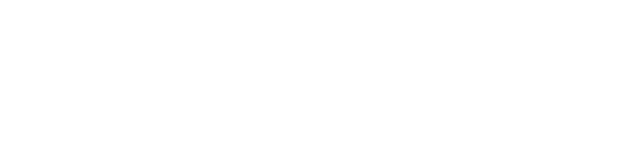
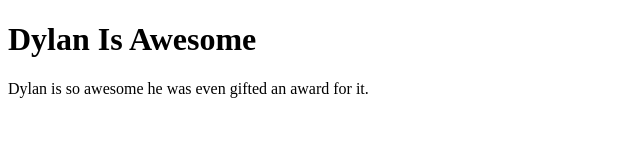
Before and after one commit to DylanAndrejs/first-website, a plain HTML site: page index.html in a window 1280 px wide. Shown: the whole page, without its empty margins (0-640 px from the left). Drawn offline with Linux system fonts and the light colour scheme.

Commit message:
Update content with heading and text

```diff
--- a/index.html
+++ b/index.html
@@ -7,6 +7,7 @@
   <title>My First Website</title>
 </head>
 <body>
-
+  <h1>Dylan Is Awesome</h1>
+  <p> Dylan is so awesome he was even gifted an award for it. </p>
 </body>
 </html>
```
